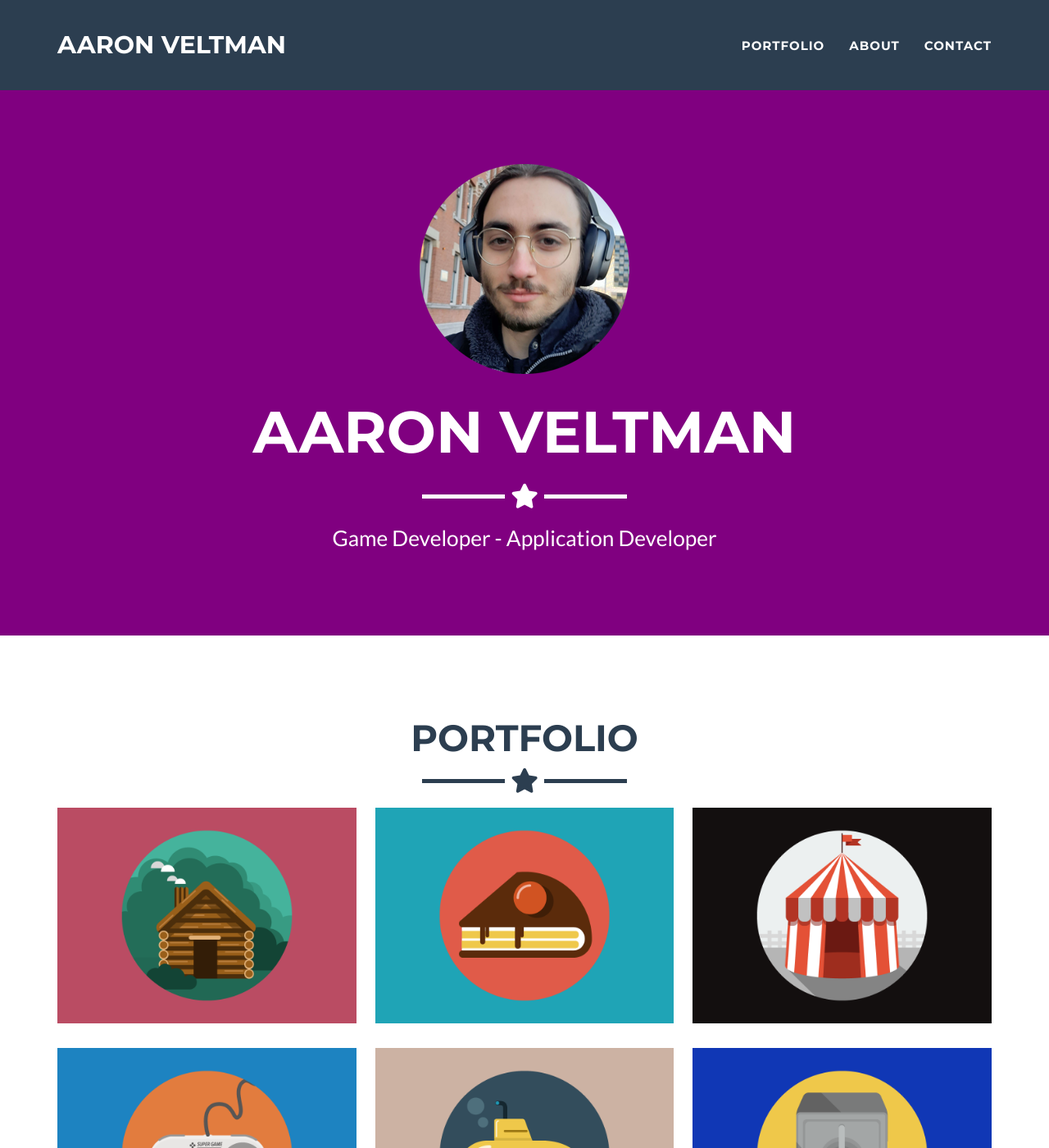
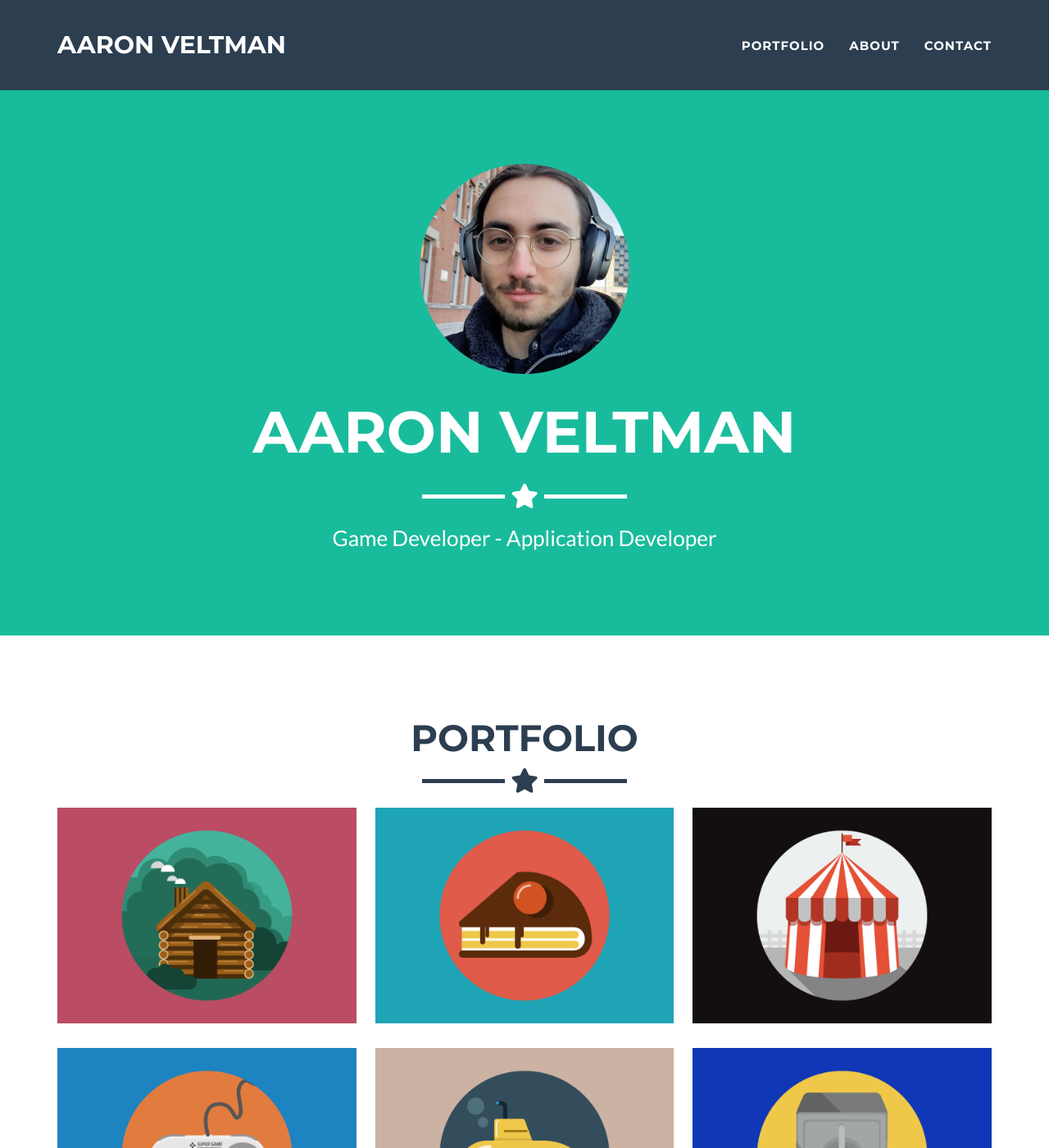
Before and after one commit to aaronvelt/aaronvelt.github.io, a Jekyll site: the page built from _posts/2014-07-18-project-1.markdown, in a window 1280 px wide and 1400 px high. Shown: the whole window at 82% size. Built offline with Jekyll 4.4.1, drawn with Linux system fonts in a browser that asks for light colours.

Commit message:
Update _config.yml

```diff
--- a/_config.yml
+++ b/_config.yml
@@ -25,7 +25,7 @@ disqus_shortname: myshortname
 
 # Color settings (hex-codes without the leading hash-tag)
 color:
-  primary: "800080" #80B3FF
+  primary: 18bc9c #80B3FF
   primary-rgb: "24,288,156" #"128,179,255"
   secondary: 2c3e50 #FD6E8A
   secondary-dark: 233140 #A2122F
```
